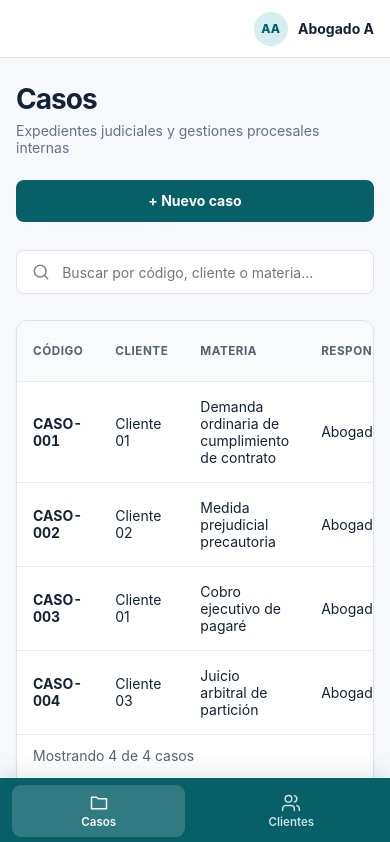
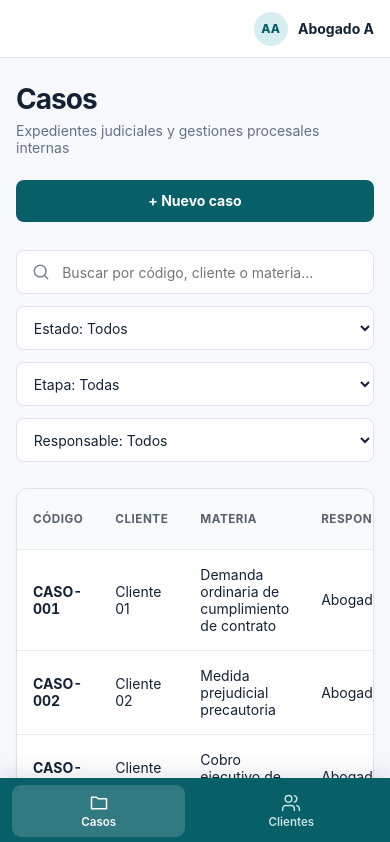
Before and after one commit to DerSarco/sistema-gestion-casos-juridicos, a Next.js app: page /casos in a window 390 px wide. Shown: the top 842 px of the page. Built offline with nearby package versions, Linux system fonts and the light colour scheme.

Commit message:
fix: apilar filtros de clientes en móvil (#80)

```diff
--- a/src/app/globals.css
+++ b/src/app/globals.css
@@ -158,6 +158,7 @@ tbody tr:hover { background: #f8fafc; }
 @media (max-width: 700px) {
   body { font-size: 14px; }
   .app-shell { display: block; padding-bottom: 70px; }
+  .workspace { width: 100%; max-width: 100vw; overflow-x: clip; }
   .sidebar { position: fixed; inset: auto 0 0; z-index: 8; width: auto; height: 66px; display: grid; grid-template-columns: 1fr 1fr; padding: .45rem .75rem; box-shadow: 0 -5px 20px rgb(15 41 66 / 12%); }
   .sidebar-brand, .logout { display: none; }
   .sidebar nav { display: contents; }
@@ -169,10 +170,10 @@ tbody tr:hover { background: #f8fafc; }
   .content { padding: 1.5rem 1rem 2.5rem; }
   .page-heading, .case-header { align-items: stretch; flex-direction: column; }
   .page-heading .button { width: 100%; }
-  .filters { display: flex; overflow-x: auto; padding-bottom: .35rem; }
+  .filters { display: grid; grid-template-columns: minmax(0, 1fr); overflow: visible; padding-bottom: .35rem; }
   .client-filters { width: 100%; }
-  .filters .search-field { min-width: 100%; }
-  .filters select { min-width: 155px; }
+  .filters .search-field { min-width: 0; }
+  .filters select { width: 100%; min-width: 0; }
   .form-grid, .facts { grid-template-columns: 1fr; }
   .form-card { padding: 1.1rem; }
   .form-actions { flex-direction: column-reverse; }
```
